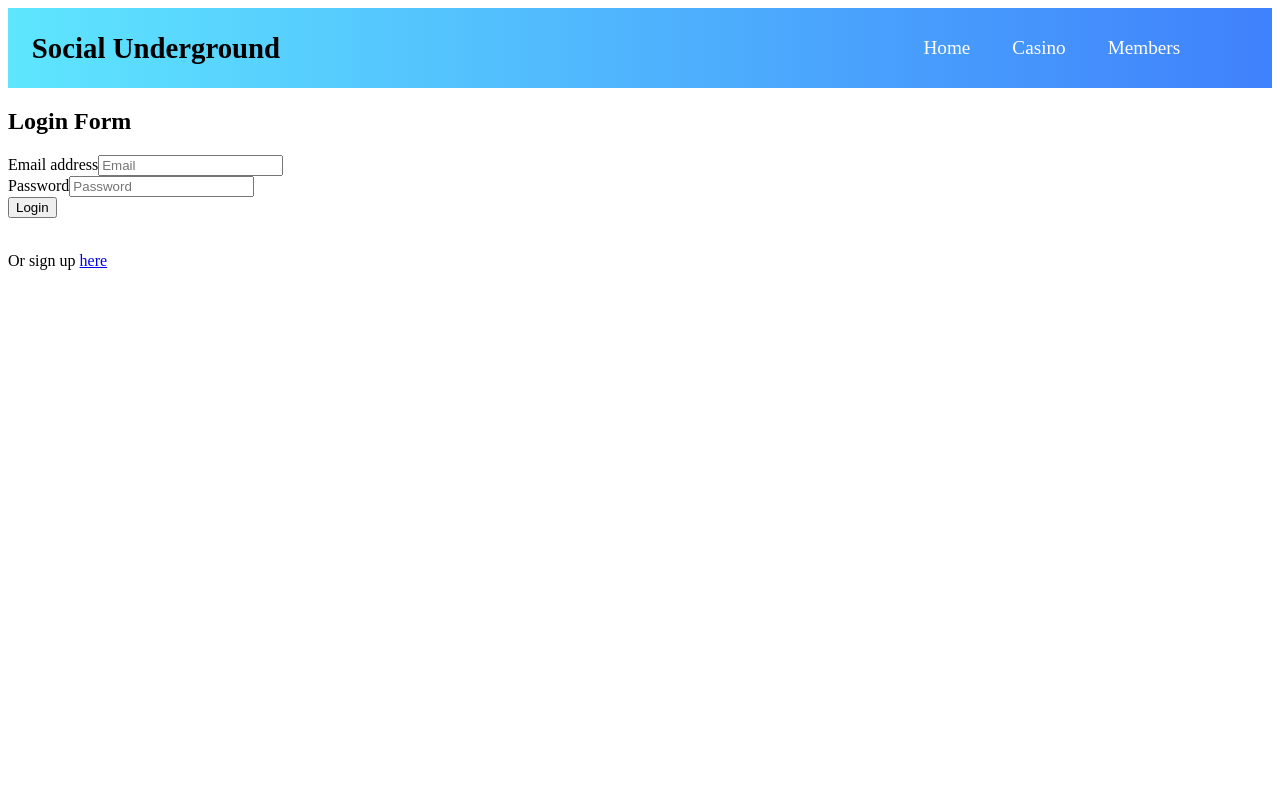
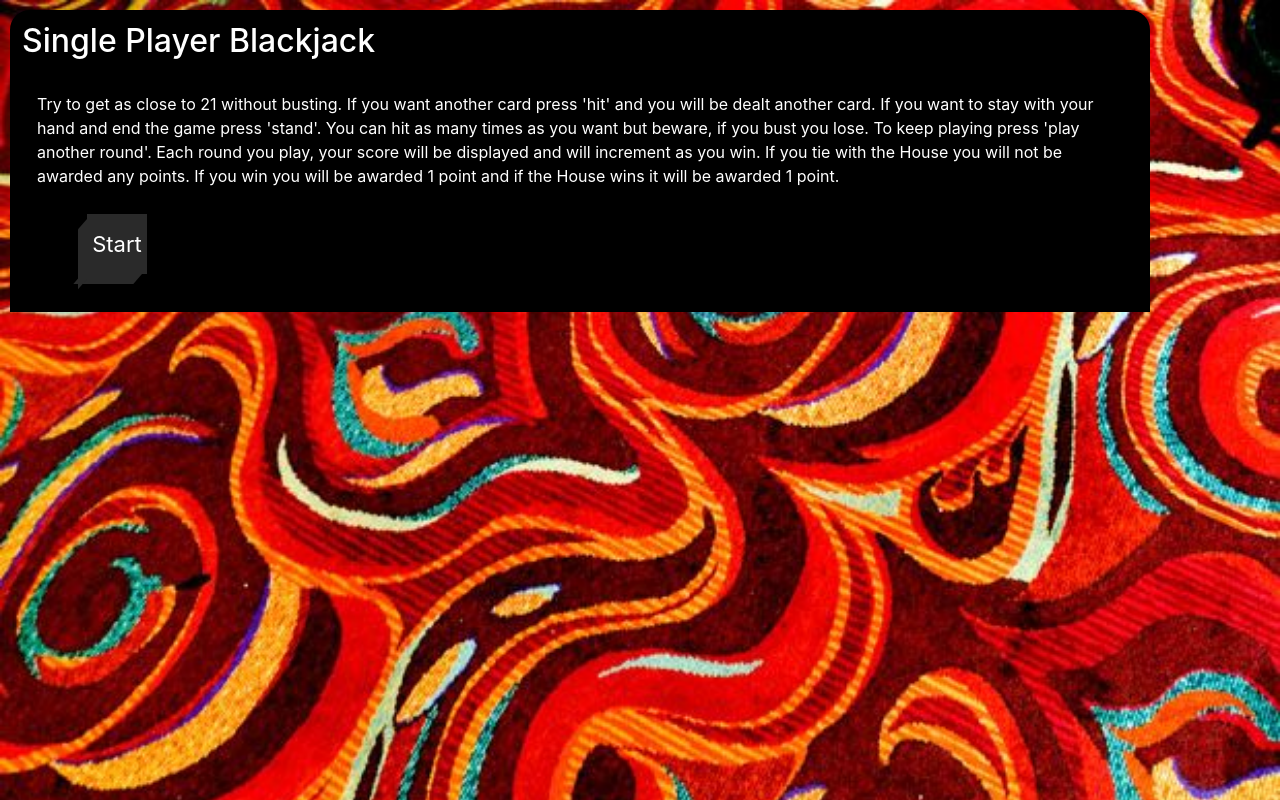
Before and after one commit to rzelazny/social-underground-2, a React (Create React App) app in the folder client/: page / in a window 1280 px wide. Built offline with nearby package versions, Linux system fonts and the light colour scheme.

Commit message:
figured out use state to get the game comp to appear on click

```diff
--- a/client/src/App.js
+++ b/client/src/App.js
@@ -1,30 +1,30 @@
 import React from "react";
-import { BrowserRouter as Router, Route, Switch } from "react-router-dom";
-import Login from "./pages/Login";
-import Signup from "./pages/Signup";
-import NoMatch from "./pages/NoMatch";
-import Nav from "./components/Nav/Navbar";
-// import  Casino from "./pages/Casino";
+// import { BrowserRouter as Router, Route, Switch } from "react-router-dom";
+// import Login from "./pages/Login";
+// import Signup from "./pages/Signup";
+// import NoMatch from "./pages/NoMatch";
+// import Nav from "./components/Nav/Navbar";
+import  Casino from "./pages/Casino";
 
 function App() {
   return (
-    <Router>
-      <div>
-        <Nav />
-        <Switch>
-          <Route exact path={["/", "/login"]}>
-            <Login />
-          </Route>
-          <Route exact path={"/signup"}>
-            <Signup />
-          </Route>
-          <Route>
-            <NoMatch />
-          </Route>
-        </Switch>
-      </div>
-    </Router>
-    // <Casino />
+    // <Router>
+    //   <div>
+    //     <Nav />
+    //     <Switch>
+    //       <Route exact path={["/", "/login"]}>
+    //         <Login />
+    //       </Route>
+    //       <Route exact path={"/signup"}>
+    //         <Signup />
+    //       </Route>
+    //       <Route>
+    //         <NoMatch />
+    //       </Route>
+    //     </Switch>
+    //   </div>
+    // </Router>
+    <Casino />
   );
 }
 
--- a/client/src/components/BlackjackTable/index.js
+++ b/client/src/components/BlackjackTable/index.js
@@ -1,15 +1,18 @@
-import React from "react";
+import React, { useState } from "react";
 import "./style.css"
 import { Container } from 'reactstrap';
 import 'bootstrap/dist/css/bootstrap.min.css';
 import BlackjackDirections from "../BlackjackDirections";
 import BlackjackGame from "../BlackjackGame";
-import BlackjackScoreCard from "../BlackjackScoreCard";
+// import BlackjackScoreCard from "../BlackjackScoreCard";
 
 function BlackjackTable() {
 
+    const [startGame, setStartGame] = useState(false);
+
     function onStart() {
-        console.log("clicking start btn")
+        console.log("clicking start btn");
+        setStartGame(true);
     }
 
     return (
@@ -20,9 +23,11 @@ function BlackjackTable() {
             onStart={onStart}
             />
             {/* hide the directions on click of start */}
-            <BlackjackScoreCard />
+            {/* <BlackjackScoreCard /> */}
             {/* have this card hidden until the end of game is called */}
-            <BlackjackGame />
+            {startGame
+            && <BlackjackGame />
+            }
             {/* display this hidden component on click of start btn */}
         </Container>
     );
```
Also changed, not shown: 1 other file (tests, documents, lock files or other folders).
